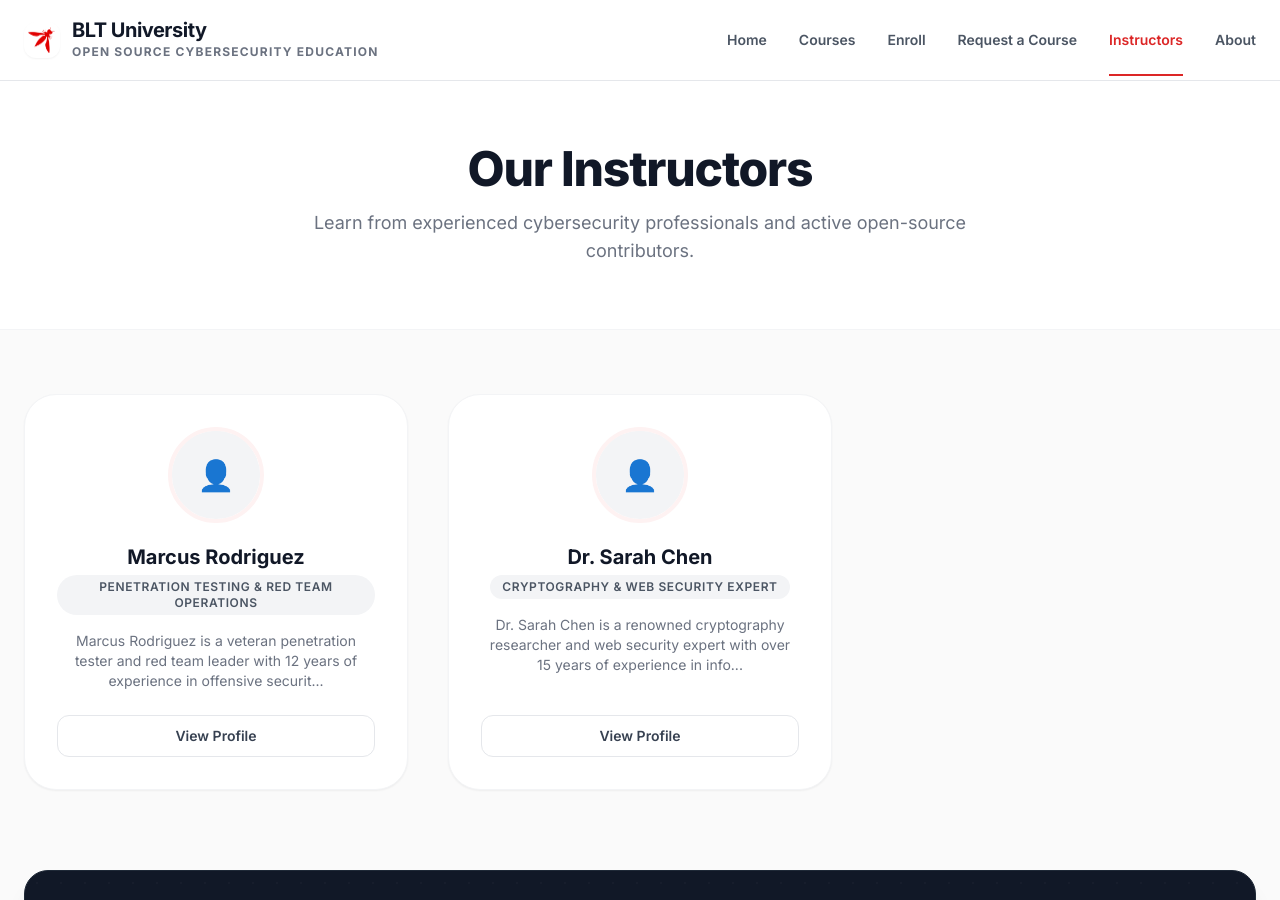
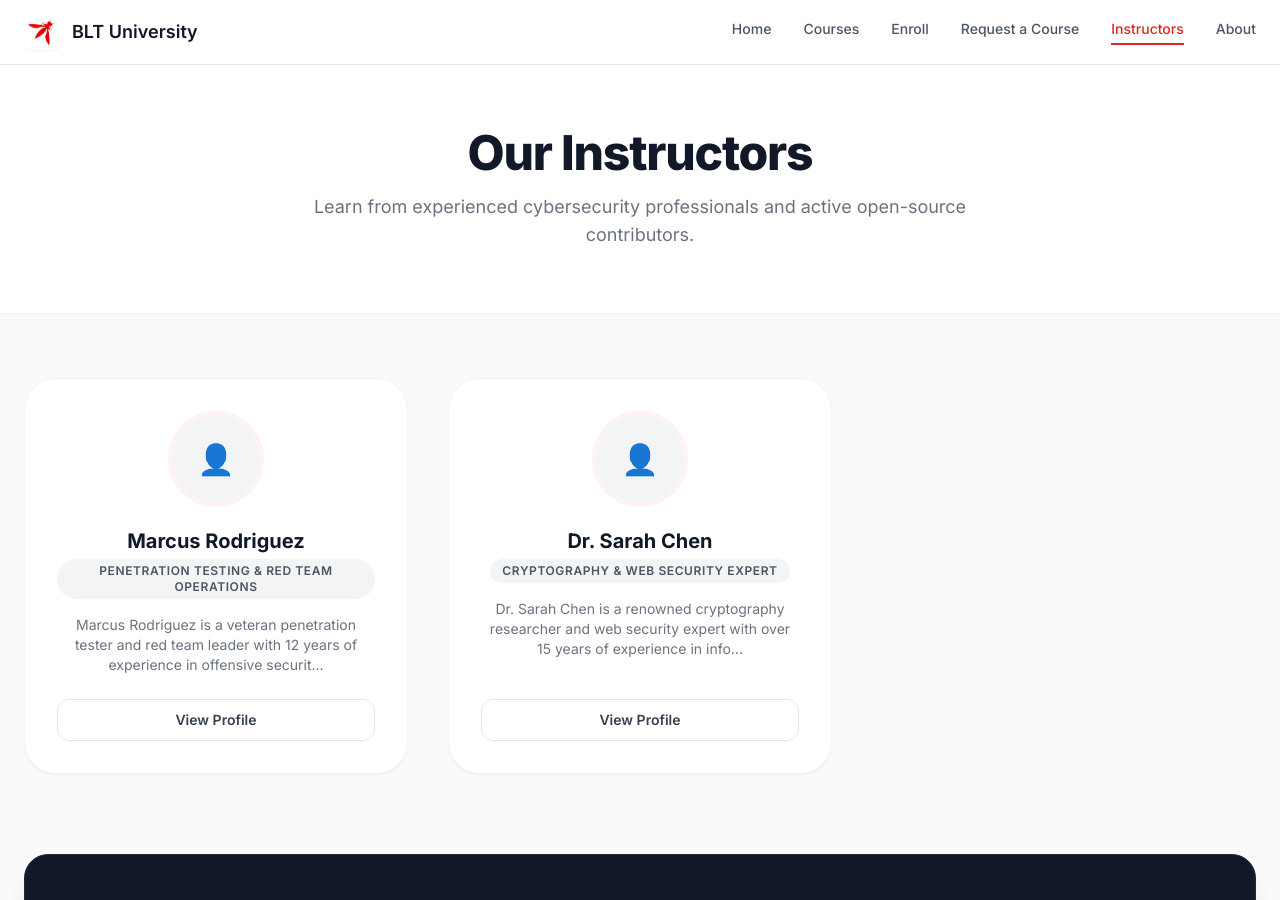
Before and after one commit to OWASP-BLT/BLT-University, a Jekyll site: the page built from instructors.html, in a window 1280 px wide and 900 px high. Built offline with Jekyll 4.4.1, drawn with Linux system fonts in a browser that asks for light colours; nearby versions of some CDN libraries.

Commit message:
header fix

```diff
--- a/_includes/header.html
+++ b/_includes/header.html
@@ -1,33 +1,22 @@
 <header class="sticky top-0 w-full z-50 bg-white border-b border-gray-200">
-    <div class="max-w-7xl mx-auto px-6 h-20 flex justify-between items-center">
+<div class="max-w-7xl mx-auto px-6 h-16 flex items-center justify-between">
 
-        <div class="flex items-center">
-            <a href="{{ '/' | relative_url }}" class="flex items-center gap-3 font-bold text-xl tracking-tight group">
-                <div class="w-9 h-9 flex items-center justify-center bg-white rounded-xl shadow-sm overflow-hidden">
-                    <img src="{{ site.baseurl }}/assets/images/blt-logo.png"
-                         onerror="this.src='/assets/images/blt-logo.png'"
-                         alt="BLT Logo"
-                         class="w-full h-full object-contain p-1">
-                </div>
+        <!-- Logo -->
+        <a href="{{ '/' | relative_url }}" class="flex items-center gap-3 font-semibold text-lg text-gray-900">
+            <div class="w-9 h-9 bg-white rounded-lg shadow-sm flex items-center justify-center overflow-hidden">
+                <img src="{{ site.baseurl }}/assets/images/blt-logo.png"
+                     alt="BLT Logo"
+                     class="w-full h-full object-contain p-1">
+            </div>
+            <span>{{ site.university.name | default: "BLT University" }}</span>
+        </a>
 
-                <div class="flex flex-col justify-center">
-                    <span class="text-gray-900 leading-none">
-                        {{ site.university.name | default: "BLT University" }}
-                    </span>
-                    {% if site.university.tagline %}
-                        <span class="text-xs text-gray-500 uppercase tracking-widest mt-1">
-                            {{ site.university.tagline }}
-                        </span>
-                    {% endif %}
-                </div>
-            </a>
-        </div>
-
-        <nav class="hidden md:flex gap-8 text-sm font-semibold text-gray-600">
+        <!-- Navigation -->
+        <nav class="hidden md:flex gap-8 text-sm font-medium text-gray-600">
             {% for item in site.navigation %}
                 <a href="{{ item.url | relative_url }}"
                    class="{% if page.url == item.url %}
-                          text-bltRed relative after:absolute after:bottom-[-26px] after:left-0 after:w-full after:h-[2px] after:bg-bltRed
+                          text-bltRed border-b-2 border-bltRed pb-1
                           {% else %}
                           hover:text-gray-900 transition-colors
                           {% endif %}">
--- a/index.html
+++ b/index.html
@@ -2,8 +2,10 @@
 layout: default
 title: Home
 ---
-<section class="relative pt-32 pb-32 overflow-hidden">
-        <div class="absolute top-0 right-0 -z-10 w-full h-full bg-[radial-gradient(circle_at_top_right,rgba(220,38,38,0.03),transparent_40%)]"></div>
+<section class="relative pt-12 pb-28 overflow-hidden bg-gradient-to-br from-white via-red-50 to-white">
+<div class="absolute -top-40 -right-40 w-[500px] h-[500px] bg-red-500 opacity-10 rounded-full blur-[120px] -z-10"></div>
+
+    <div class="absolute -bottom-40 -left-40 w-[500px] h-[500px] bg-red-600 opacity-10 rounded-full blur-[120px] -z-10"></div>
 
         <div class="max-w-7xl mx-auto px-6 grid grid-cols-1 lg:grid-cols-2 gap-16 items-center">
 
```
